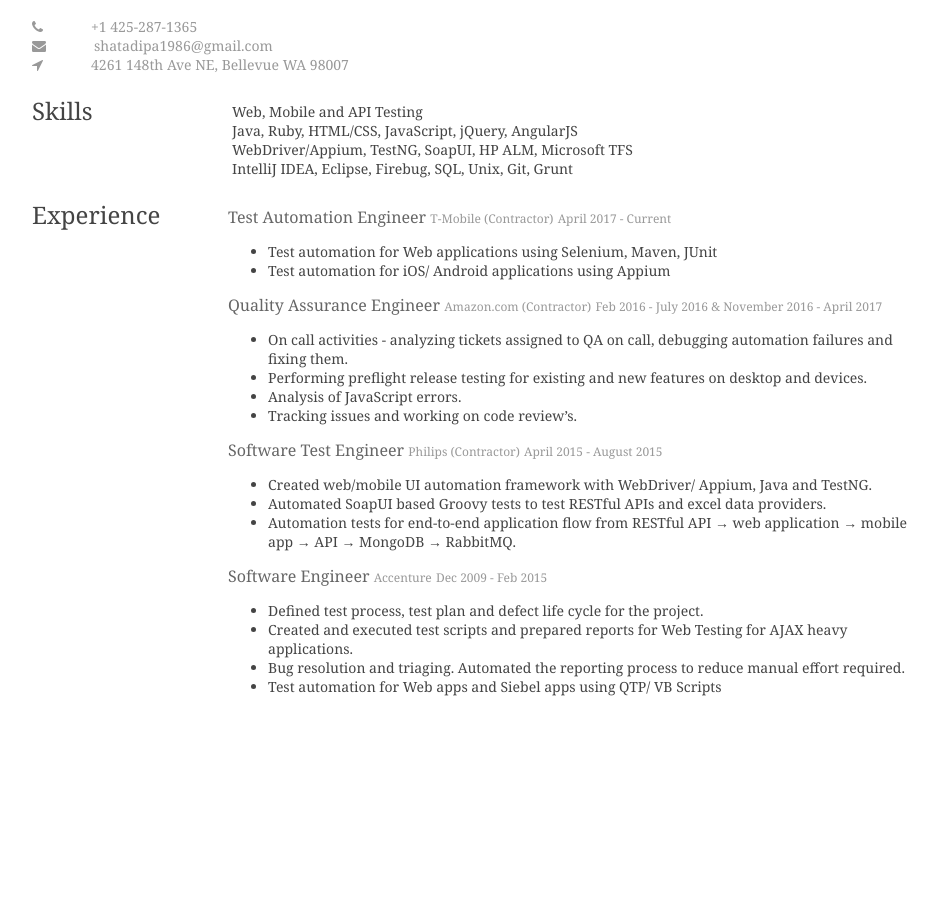
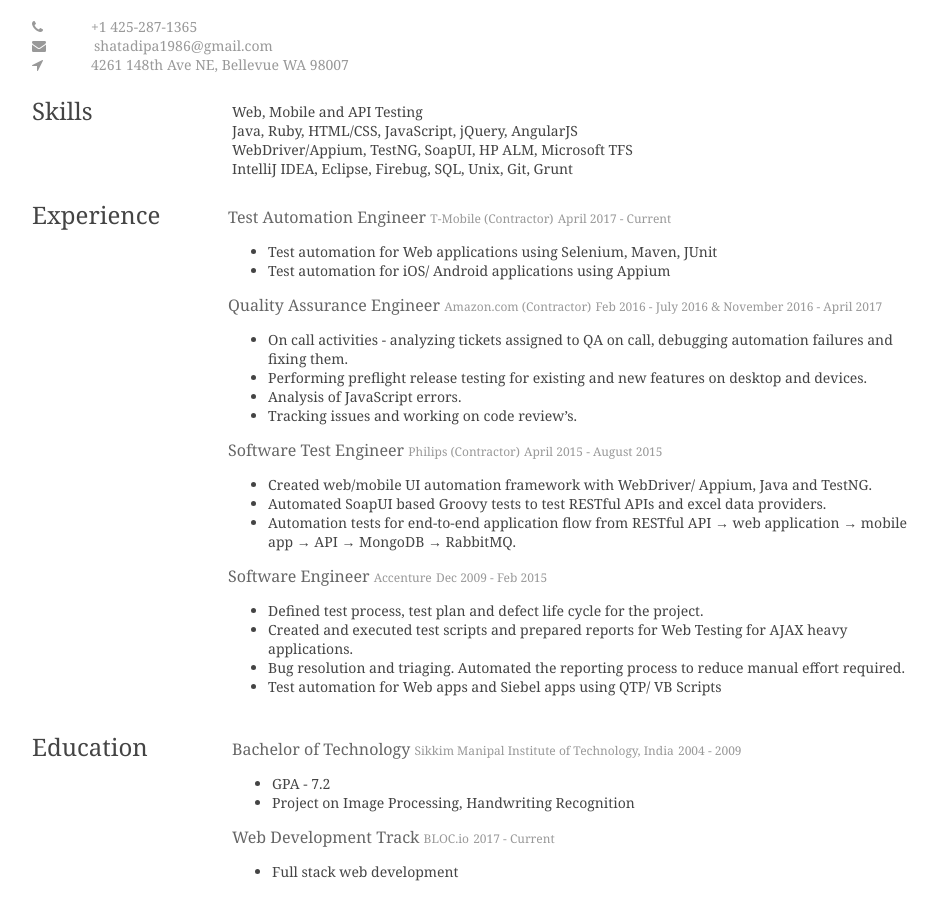
Before and after one commit to shatadipa/shatadipa.github.io, a plain HTML site: page index.html in a window 1280 px wide. Shown: the part 102-1022 px from the top of the page, without its empty margins (160-1098 px from the left). Before the commit the page ends 842 px from the top, so only its background shows below. Drawn offline with Linux system fonts and the light colour scheme.

Commit message:
Update index.html

```diff
--- a/index.html
+++ b/index.html
@@ -89,6 +89,35 @@
                 </section>
             </section>
         </section>
+
+        <section class="segment">
+            <header>Education</header>
+            <section>
+                <section class="item">
+                    <header>
+                        <h1>Bachelor of Technology
+                            <span>Sikkim Manipal Institute of Technology, India</span>
+                            <span>2004 - 2009</span>
+                        </h1>
+                    </header>
+                    <ul>
+                        <li>GPA - 7.2</li>
+                        <li>Project on Image Processing, Handwriting Recognition</li>
+                    </ul>
+                </section>
+                <section class="item">
+                    <header>
+                        <h1>Web Development Track
+                            <span>BLOC.io</span>
+                            <span>2017 - Current</span>
+                        </h1>
+                    </header>
+                    <ul>
+                        <li>Full stack web development</li>
+                    </ul>
+                </section>
+            </section>
+        </section>
         <footer></footer>
     </section>
 </body>
```
